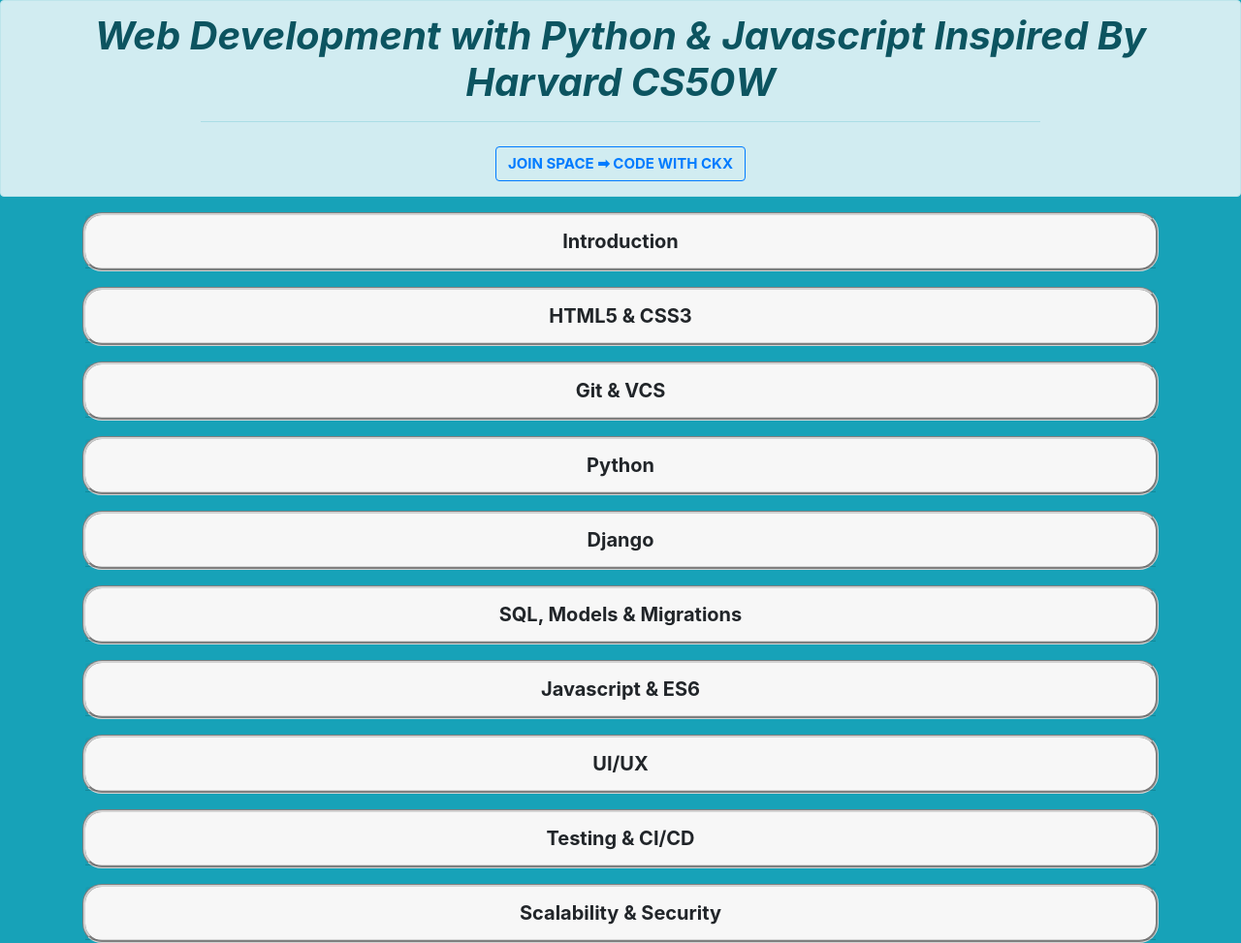
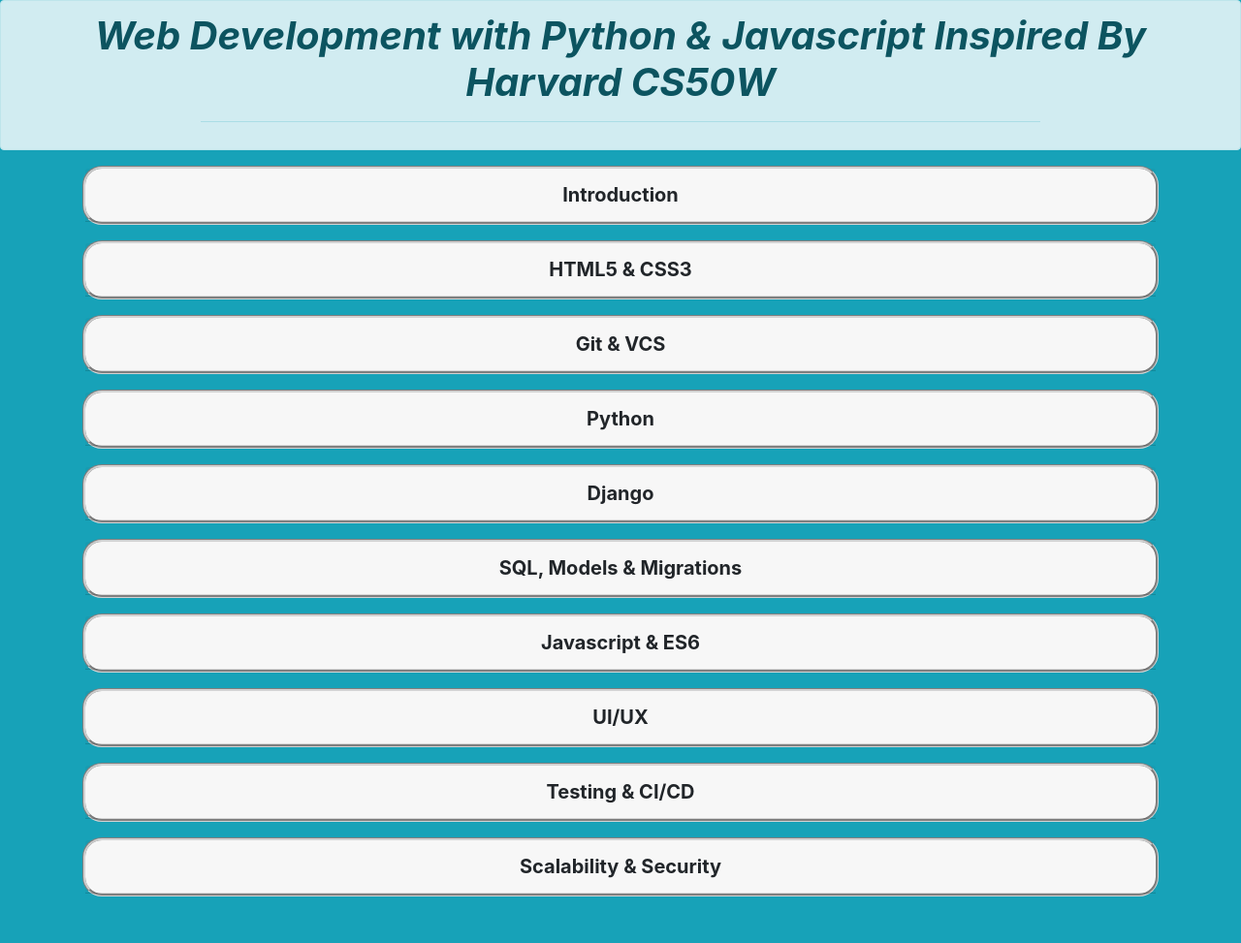
Before and after one commit to CryptoKingXavier/CKX-CS50W, a plain HTML site: page index.html in a window 1280 px wide. Shown: the whole page at 97% size. After the commit the page ends 951 px from the top, so only its background shows below. Drawn offline with Linux system fonts and the light colour scheme.

Commit message:
Update index.html

```diff
--- a/index.html
+++ b/index.html
@@ -14,9 +14,9 @@
 <body class="bg-info">
     <h1 class="alert alert-info text-center font-weight-bold font-italic">
         Web Development with Python & Javascript Inspired By Harvard CS50W<hr>
-        <button class="btn btn-primary btn-small btn-link" id="my-space" style="text-decoration: none;">
+        <!--<button class="btn btn-primary btn-small btn-link" id="my-space" style="text-decoration: none;">
             <a style="text-decoration: none;" href="https://bit.ly/crypto-kingxavier-space">Join Space ➡ Code With CKX</a>
-        </button>
+        </button>-->
 
     </h1>
     <div class="container">
```
